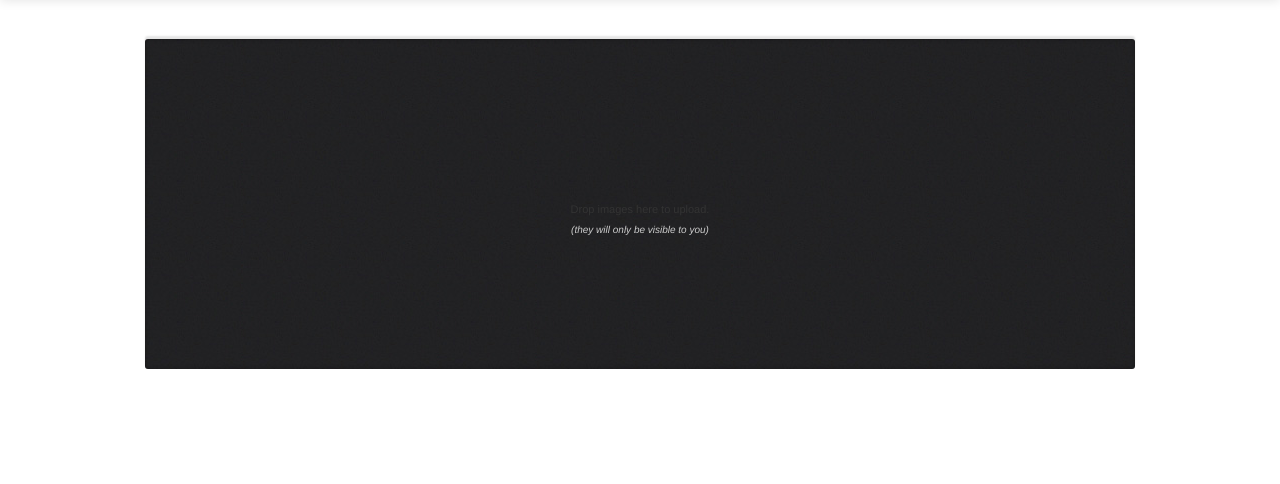
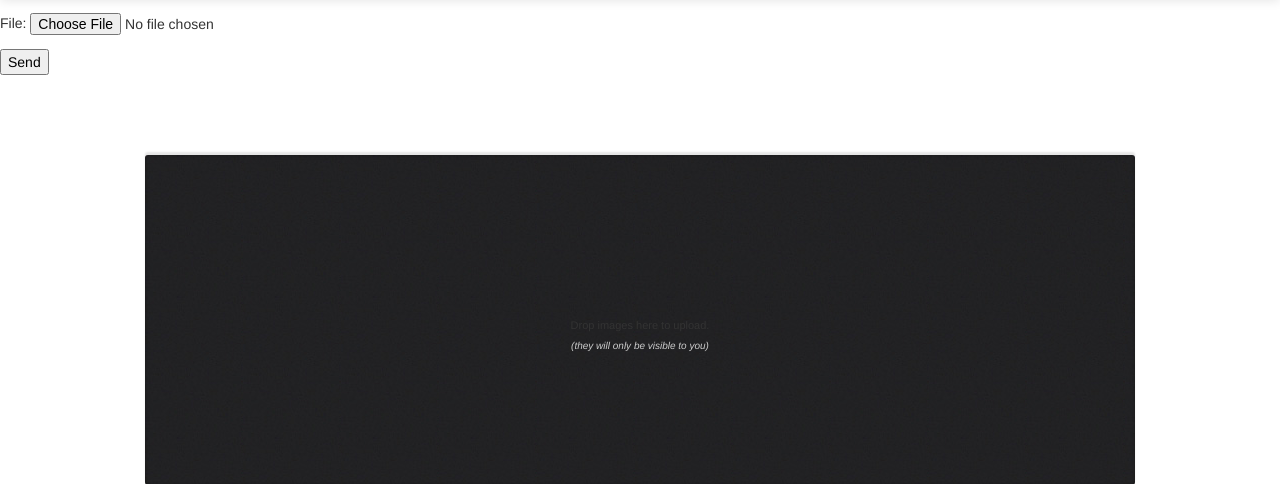
Before and after one commit to thekashifmalik/simple_file_sender, a Django app: page / in a window 1280 px wide. Shown: the part 41-525 px from the top of the page. Run offline with Django 3.2, Linux system fonts and the light colour scheme; parts of the project's set-up code (start-up, migrations or seed data) failed here and were passed over.

Commit message:
Added a file form Updated filedrop settings

```diff
--- a/static/css/index.css
+++ b/static/css/index.css
@@ -1,3 +1,7 @@
+#file-form {
+  margin-top: 50px;
+}
+
 /*-------------------------
   Dropbox Element
 --------------------------*/
--- a/static/js/index.js
+++ b/static/js/index.js
@@ -46,10 +46,10 @@ $(function(){
 
   dropbox.filedrop({
     // The name of the $_FILES entry:
-    paramname:'pic',
+    paramname:'file',
 
-    maxfiles: 5,
-      maxfilesize: 2, // in mb
+    maxfiles: 1,
+      maxfilesize: 4096, // in mb
     url: '/upload',
 
     uploadFinished:function(i,file,response){
@@ -74,15 +74,16 @@ $(function(){
     },
 
     // Called before each upload is started
-    /*beforeEach: function(file){
-      if(!file.type.match(/^image\//)){
+    beforeEach: function(file){
+      /*if(!file.type.match(/^image\//)){
         alert('Only images are allowed!');
 
         // Returning false will cause the
         // file to be rejected
         return false;
-      }
-    },*/
+      }*/
+      return true;
+    },
 
     uploadStarted:function(i, file, len){
       createImage(file);
--- a/templates/index.html
+++ b/templates/index.html
@@ -12,6 +12,16 @@
 
 {% block body %}
 
+<form id="file-form" action="/upload" enctype="multipart/form-data" method="post">
+<p>
+File:
+<input type="file" name="datafile" size="40">
+</p>
+<div>
+<input type="submit" value="Send">
+</div>
+</form>
+
 <div id="dropbox">
     <span class="message">Drop images here to upload. <br /><i>(they will only be visible to you)</i></span>
 </div>
```
